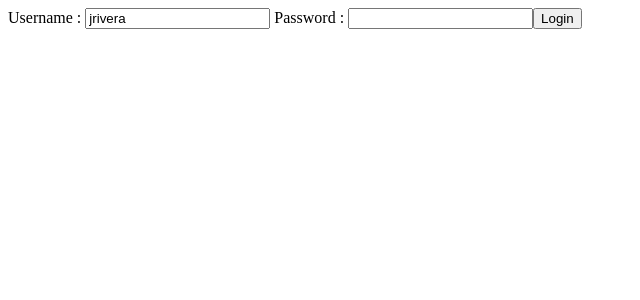
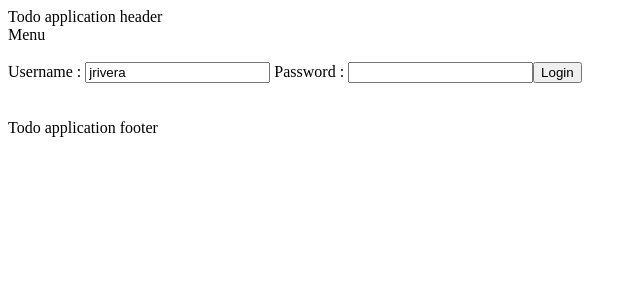
Before and after one commit to jojoriveraa/fullstack-app-frontend, an Angular app: page / in a window 1280 px wide. Shown: the top 300 px of the page, without its empty margins (0-640 px from the left). Built offline with nearby package versions, Linux system fonts and the light colour scheme.

Commit message:
add header and footer

```diff
--- a/src/app/app.component.html
+++ b/src/app/app.component.html
@@ -1 +1,9 @@
+Todo application header
+<br>
+Menu
+<br><br>
+
 <router-outlet></router-outlet>
+
+<br><br>
+Todo application footer
```
